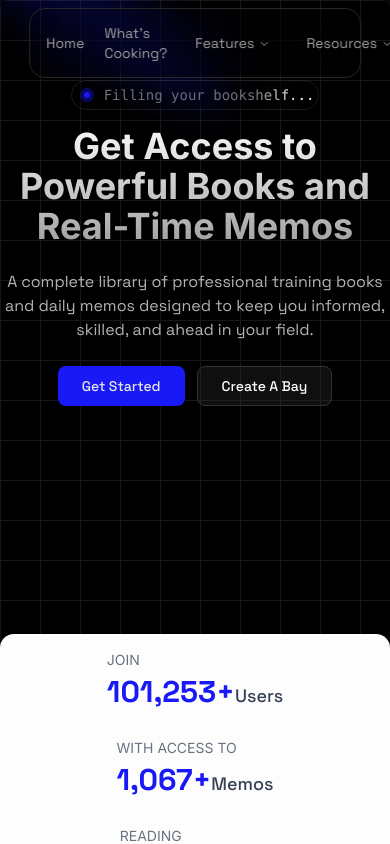
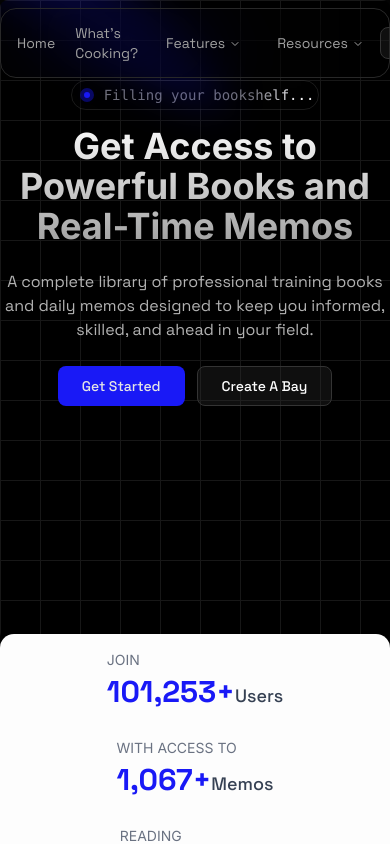
Before and after one commit to justinedoc/cellar, a Next.js app: page / in a window 390 px wide. Shown: the top 844 px of the page. Built offline with nearby package versions, Linux system fonts and the light colour scheme.

Commit message:
[fix] minor theme fix

```diff
--- a/src/app/globals.css
+++ b/src/app/globals.css
@@ -87,7 +87,7 @@
 }
 
 .dark {
-  --background: oklch(0.145 0 0);
+  --background: oklch(0.1 0 0);
   --foreground: oklch(0.994 0 0);
   --card: oklch(0.205 0 0);
   --card-foreground: oklch(0.9851 0 0);
--- a/src/components/landing/navbar.tsx
+++ b/src/components/landing/navbar.tsx
@@ -6,7 +6,7 @@ import NavMenu from "./nav-menu";
 
 function Navbar() {
   return (
-    <nav className="fixed left-1/2 z-[100] mt-2 flex w-full max-w-[85%] -translate-x-1/2 items-center justify-between rounded-2xl border px-2 py-1.5 backdrop-blur-2xl">
+    <nav className="fixed left-1/2 z-[100] mt-2 flex w-full -translate-x-1/2 items-center justify-between rounded-2xl border px-2 py-1.5 backdrop-blur-2xl md:max-w-[85%] 2xl:max-w-[65%]">
       <Logo />
       <NavMenu />
 
```
